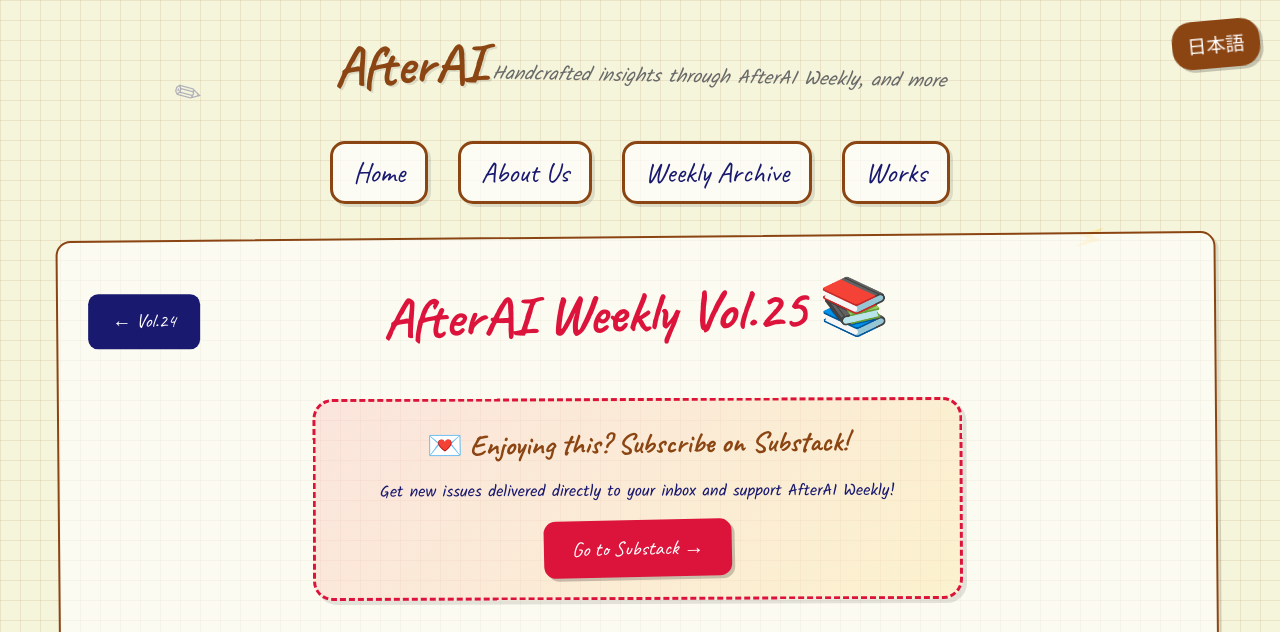
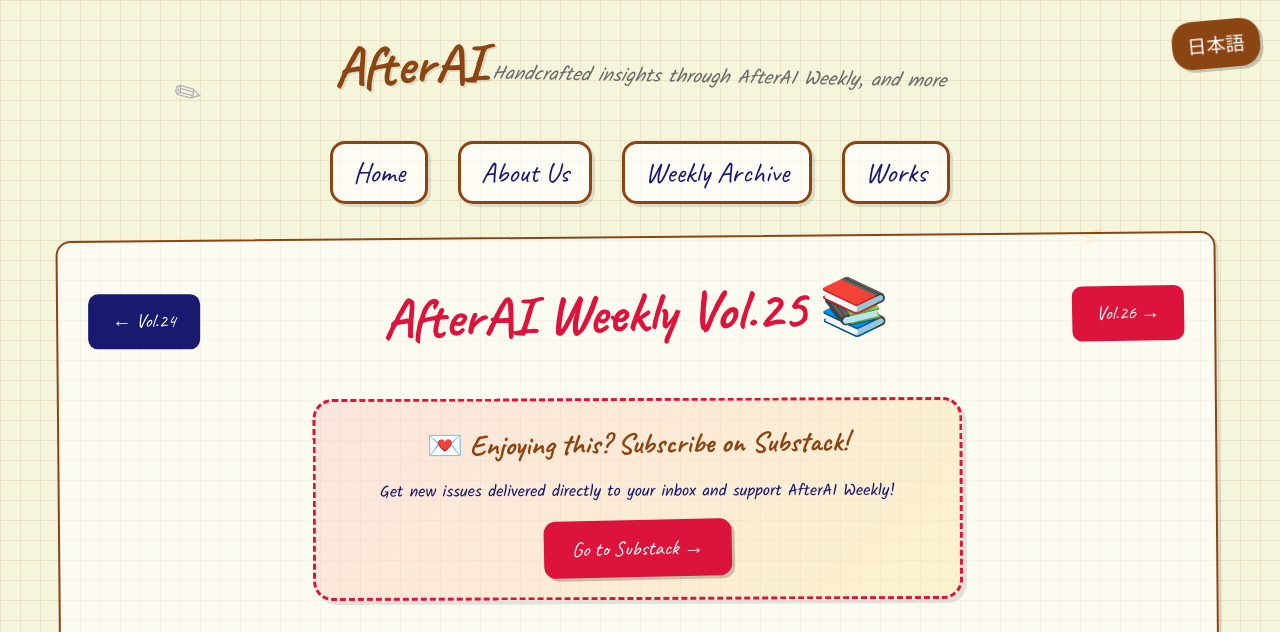
Before and after one commit to AfterAILab/AfterAILab.github.io, a Jekyll site: the page built from weekly/vol25.html, in a window 1280 px wide and 900 px high, cut to the strip 0-632 px from the top of the window. Built offline with Jekyll 4.4.1, drawn with Linux system fonts in a browser that asks for light colours.

Commit message:
Add vol.26

```diff
--- a/_data/weekly_issues.yml
+++ b/_data/weekly_issues.yml
@@ -112,3 +112,5 @@
   slug: vol24
 - number: 25
   slug: vol25
+- number: 26
+  slug: vol26
--- /dev/null
+++ b/weekly/vol26.html
@@ -0,0 +1,5 @@
+---
+layout: weekly_issue
+title: "AfterAI Weekly Vol.26"
+slug: vol26
+---
```
Also changed, not shown: 2 other files.
